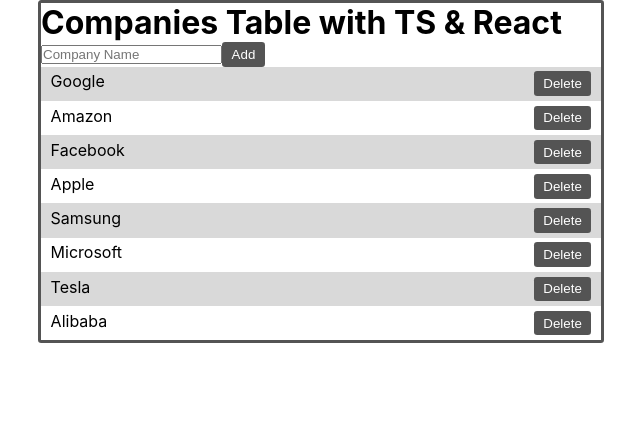
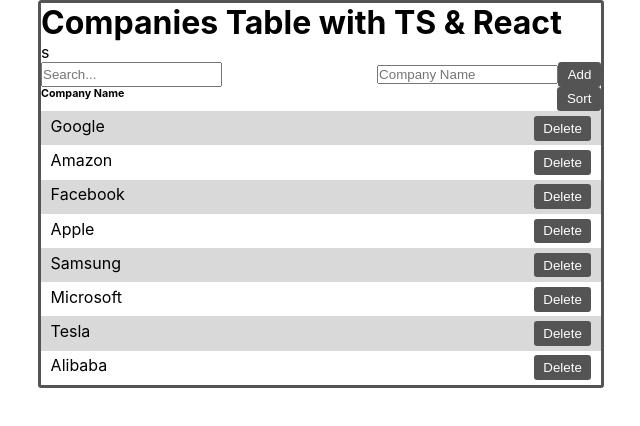
Before and after one commit to ozlemts/company, a React (Create React App) app: page / in a window 1280 px wide. Shown: the top 426 px of the page, without its empty margins (319-959 px from the left). Built offline with nearby package versions, Linux system fonts and the light colour scheme.

Commit message:
Sort & search actions are implemented

```diff
--- a/src/App.tsx
+++ b/src/App.tsx
@@ -1,12 +1,10 @@
 import React from 'react';
 import {CompanyTable} from "./CompanyTable";
-import {AddCompany} from "./AddCompany";
 
 function App() {
   return (
     <div className="box">
-      <h1>Companies Table with TS & React</h1>
-      <AddCompany/>
+      <h1>Companies Table with TS & React</h1>s
       <CompanyTable/>
     </div>
   );
--- a/src/CompanyTable.tsx
+++ b/src/CompanyTable.tsx
@@ -1,12 +1,30 @@
-import React from "react";
+import React, {useMemo, useState} from "react";
 import {CompaniesContext} from "./companiesContext";
+import {AddCompany} from "./AddCompany";
 
 export const CompanyTable = () => {
-  const {companyList, deleteCompany} = React.useContext(CompaniesContext) as CompanyContextType;
+  const {companyList, deleteCompany, sortCompanies} = React.useContext(CompaniesContext) as CompanyContextType;
+
+  const [keyword, setKeyword] = useState('');
+
+  const filteredCompanies = useMemo(() => {
+    return (companyList.filter(o => o.name.toLowerCase().includes(keyword)));
+  }, [companyList, keyword])
+
   return (
     <div>
+      <div className="flex justify-between">
+        <input type="text"
+               placeholder="Search..."
+               onChange={(e) => setKeyword(e.target.value)}/>
+        <AddCompany/>
+      </div>
+      <div className="flex justify-between">
+        <h6>Company Name</h6>
+        <button onClick={sortCompanies}>Sort</button>
+      </div>
       <ul>
-        {companyList.map((element, index) => (
+        {filteredCompanies.map((element, index) => (
           <li key={index} className="flex justify-between">
             <p>{element.name}</p>
             <button
--- a/src/companiesContext.tsx
+++ b/src/companiesContext.tsx
@@ -36,6 +36,14 @@ const CompaniesProvider: React.FC<Props> =
       setCompanyList(prevCompany => [...prevCompany, newCompany]);
     };
 
-    return <CompaniesContext.Provider value={{companyList, deleteCompany, addCompany}}>{children}</CompaniesContext.Provider>;
+    const sortCompanies = () => {
+      setCompanyList(prevCompany => [...prevCompany]
+        .sort((a, b) =>
+          (a.name > b.name ? 1 : -1)
+        ));
+    };
+
+    return <CompaniesContext.Provider
+      value={{companyList, deleteCompany, addCompany, sortCompanies}}>{children}</CompaniesContext.Provider>;
   };
 export default CompaniesProvider;
--- a/src/type.d.ts
+++ b/src/type.d.ts
@@ -7,4 +7,5 @@ type CompanyContextType = {
   companyList: companyType[];
   deleteCompany: (id: number) => void;
   addCompany: (companyType) => void;
+  sortCompanies: (companyType) => void;
 }
```
